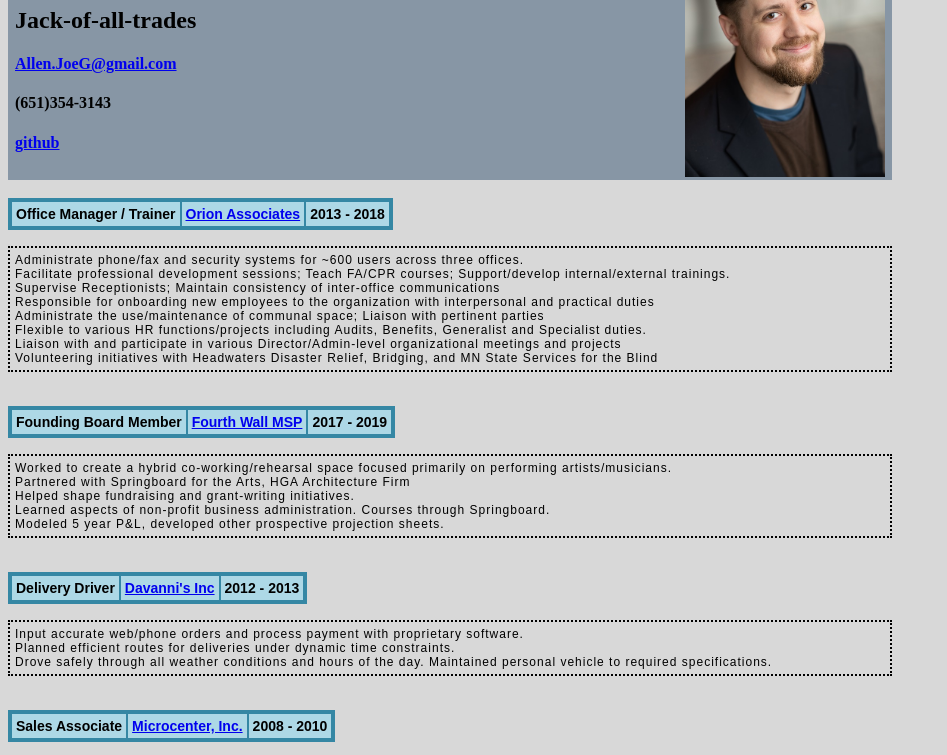
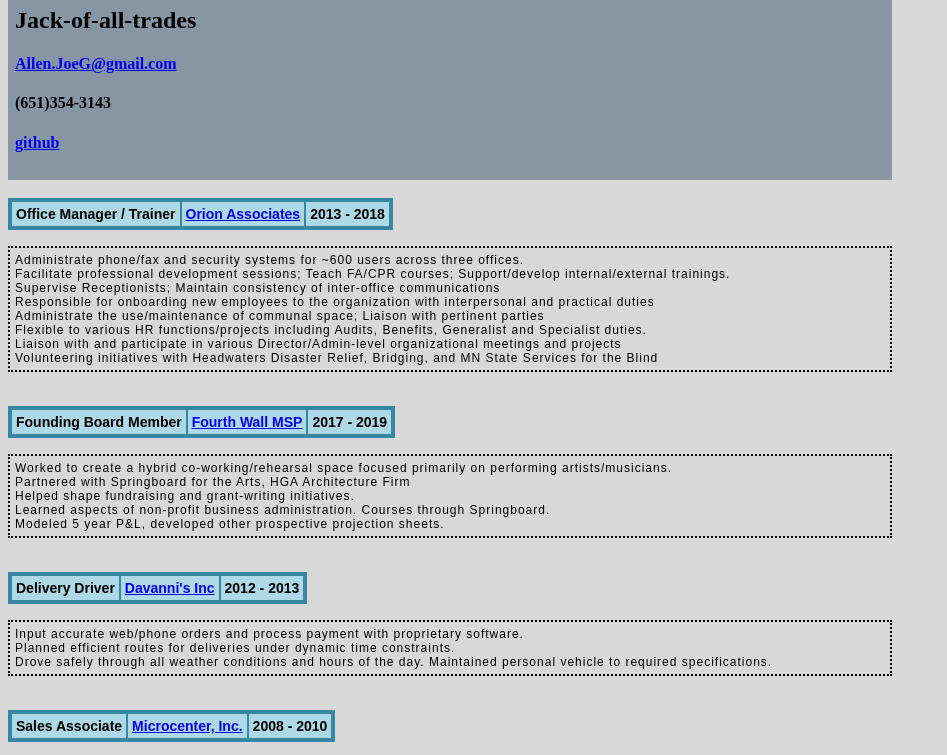
Before and after one commit to AllenJoeG/AllenJoeG.github.io, a plain HTML site: page index.html in a window 1280 px wide. Shown: the part 88-843 px from the top of the page, without its empty margins (0-947 px from the left). Drawn offline with Linux system fonts and the light colour scheme.

Commit message:
Update index.html

```diff
--- a/index.html
+++ b/index.html
@@ -8,7 +8,7 @@
 
 <body>
   <div class="contact">
-    <img src="Joe Allen Headshot1color.jpg" id="headshot">
+    <img src href="Joe Allen Headshot1color.jpg" id="headshot">
     <h1>Joe Allen</h1>
     <h2>Jack-of-all-trades</h2>
     <h4><a href="mailto:Allen.JoeG@gmail.com" target="_blank">Allen.JoeG@gmail.com</a></h4>
```
